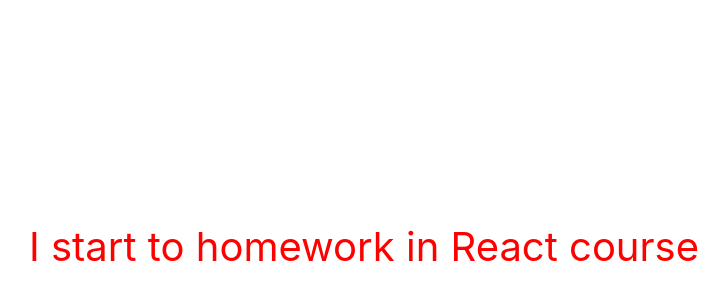
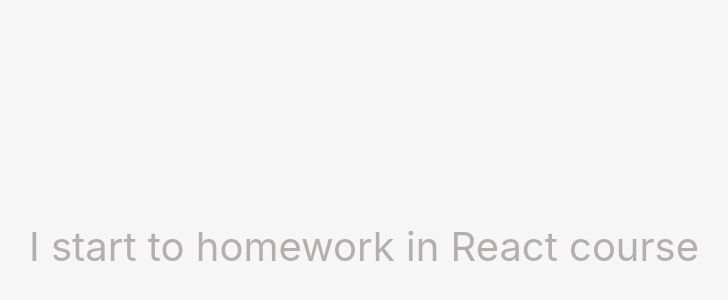
Before and after one commit to PetroShutak/goit-react-hw-01-components, a React (Create React App) app: page / in a window 1280 px wide. Shown: the part 154-454 px from the top of the page, without its empty margins (276-1004 px from the left). Built offline with nearby package versions, Linux system fonts and the light colour scheme.

Commit message:
Update App.jsx

```diff
--- a/src/components/App.jsx
+++ b/src/components/App.jsx
@@ -7,7 +7,9 @@
         justifyContent: 'center',
         alignItems: 'center',
         fontSize: 40,
-        color: 'red'
+        color: '#B4AFAF',
+        backgroundColor: '#F6F6F6'
+
       }}
     >
      <>I start to homework in React course</>
```
